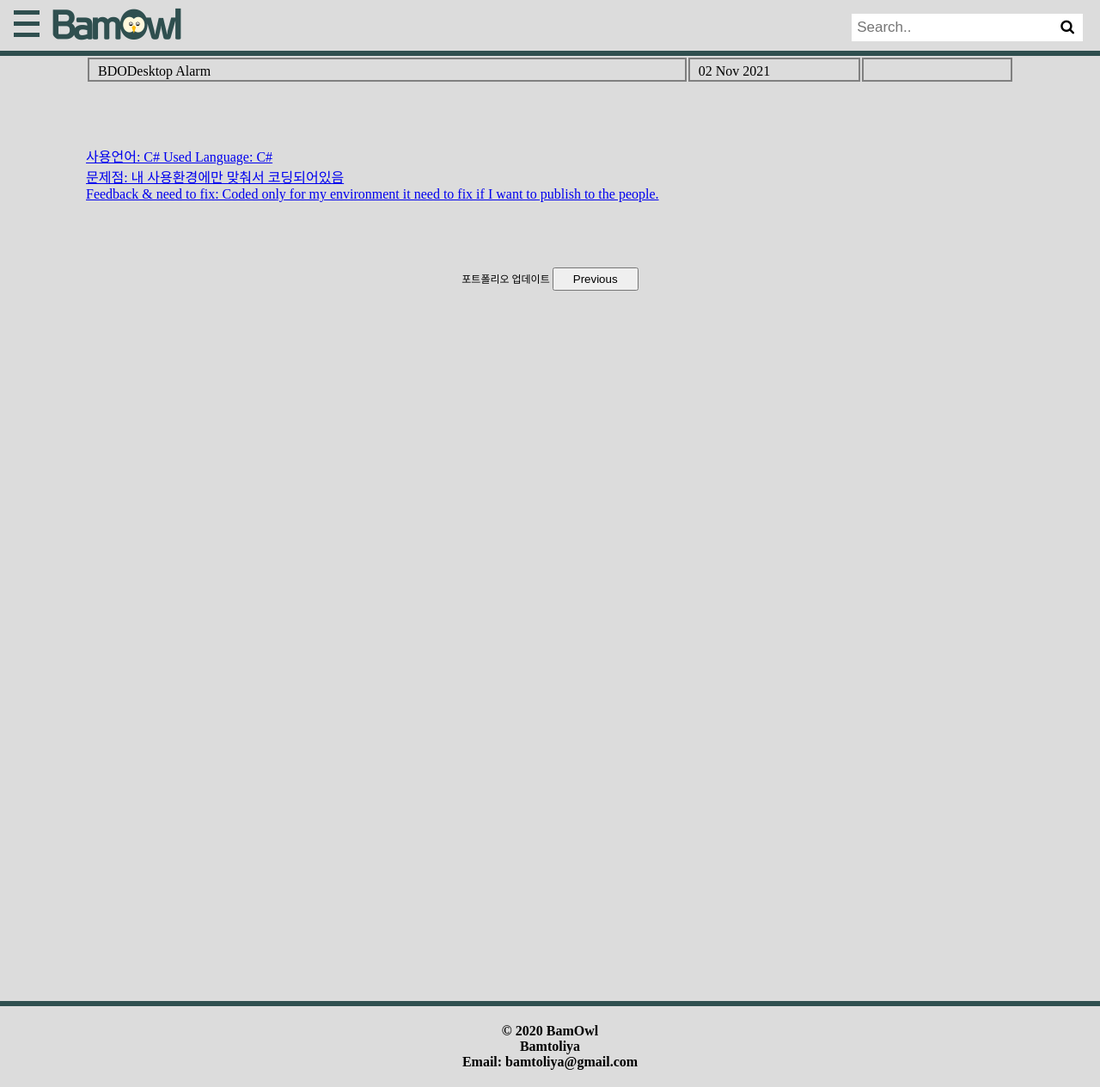
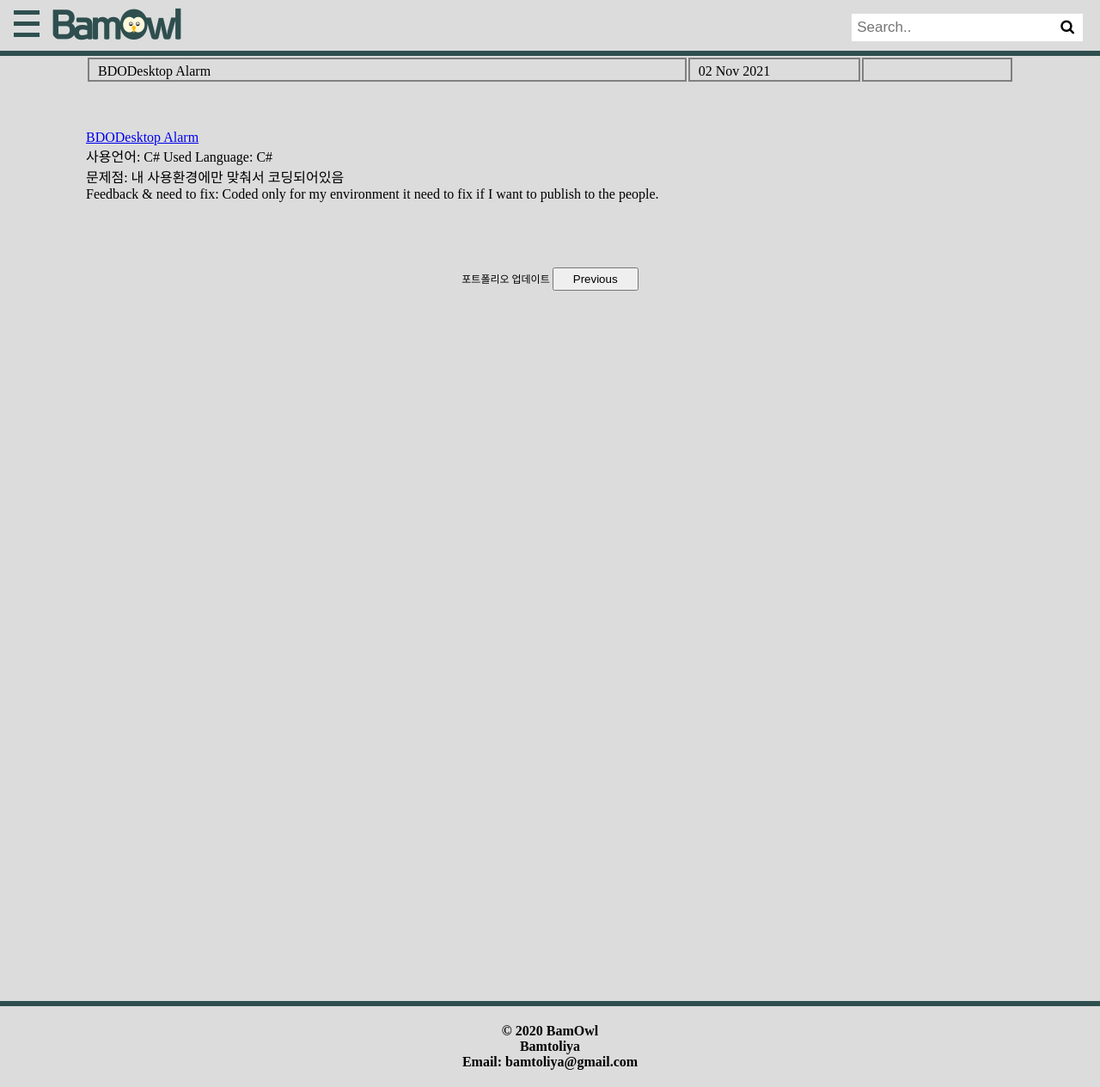
Before and after one commit to Bamtoliya/bamtoliya.github.io, a Jekyll site: the page built from _posts/dev/2021-11-02-BDODesktopAlarm.md, in a window 1280 px wide and 1264 px high. Shown: the whole window at 86% size. Built offline with Jekyll 4.4.1, drawn with Linux system fonts in a browser that asks for light colours; nearby versions of some CDN libraries; some web fonts are replaced.

Commit message:
md update

```diff
--- a/_posts/dev/2021-11-01-BDODesktopAlarm.md
+++ b/_posts/dev/2021-11-02-BDODesktopAlarm.md
@@ -3,13 +3,13 @@ layout: post
 title:  BDODesktop Alarm
 date:   2021-11-02
 category: dev
-tag: 검은사막, BDO, Black Desert Online, Boss alarm, 한국, Korean, Boss Timer, Timer, Boss, Black Desert, Alarm,
+tag: 검은사막, BDO, Black Desert Online, Boss alarm, 한국, Korean, Boss Timer, Timer, Boss, Black Desert, Alarm
 ---
 
 
 
 <br>
-<a href="https://github.com/Bamtoliya/BDODESKTOPALARM-KOR-">
+<a href="https://github.com/Bamtoliya/BDODESKTOPALARM-KOR-">BDODesktop Alarm</a>
 <br>
 사용언어: C#
 Used Language: C#
```
